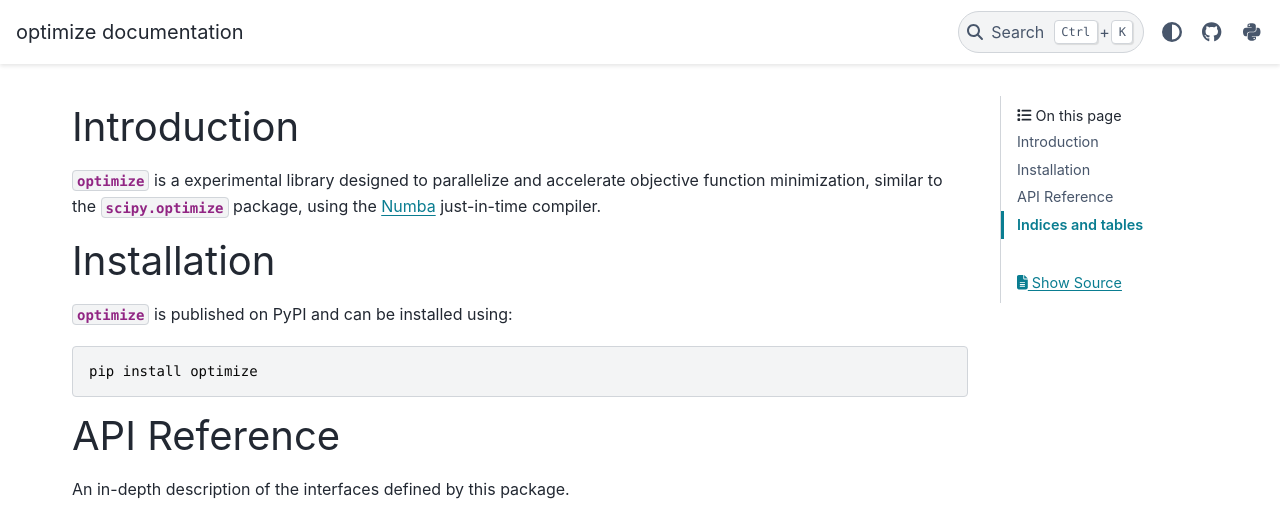
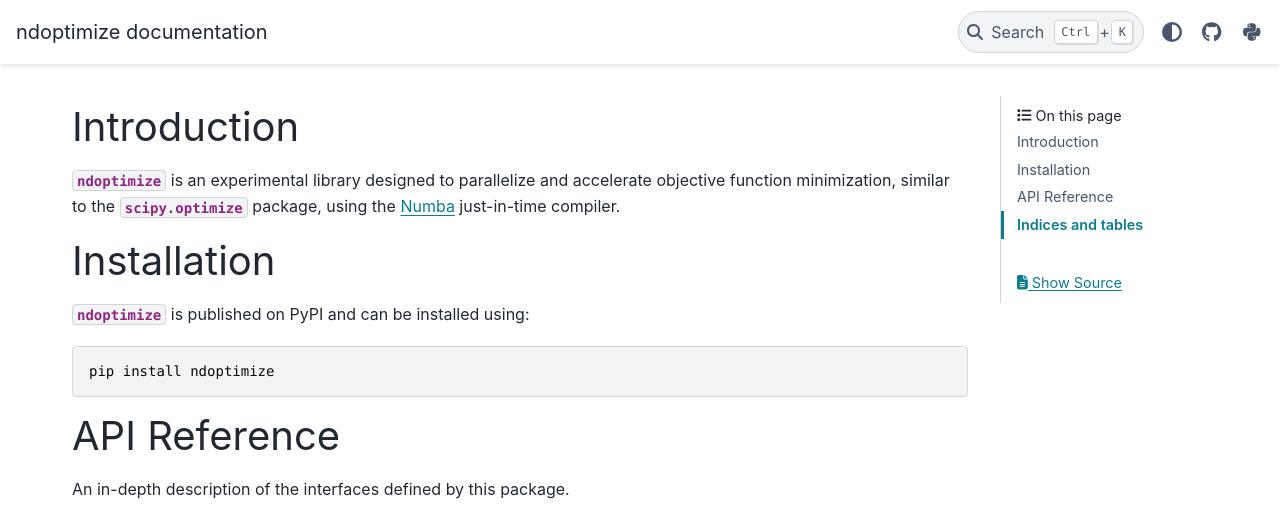
Before and after one commit to sun-data/ndoptimize, a Sphinx documentation site: the page built from docs/index.rst, in a window 1280 px wide, cut to the strip 0-517 px from the top of the page. Built offline with Sphinx 7.4.7 and the PyData theme 0.15.4, drawn with Linux system fonts in a browser that asks for light colours.

Commit message:
Renamed the project to `ndoptimize`. (#3)

```diff
--- a/docs/conf.py
+++ b/docs/conf.py
@@ -19,7 +19,7 @@
 
 # -- Project information -----------------------------------------------------
 
-project = 'optimize'
+project = 'ndoptimize'
 copyright = '2024, Roy T. Smart'
 author = 'Roy T. Smart'
 
@@ -71,13 +71,13 @@
     "icon_links": [
         {
             "name": "GitHub",
-            "url": "https://github.com/sun-data/optimize/",
+            "url": "https://github.com/sun-data/ndoptimize/",
             "icon": "fa-brands fa-github",
             "type": "fontawesome",
         },
         {
             "name": "PyPI",
-            "url": "https://pypi.org/project/optimize/",
+            "url": "https://pypi.org/project/ndoptimize/",
             "icon": "fa-brands fa-python",
         },
     ],
--- a/docs/index.rst
+++ b/docs/index.rst
@@ -1,7 +1,7 @@
 Introduction
 ============
 
-:mod:`optimize` is a experimental library designed to parallelize and
+:mod:`ndoptimize` is an experimental library designed to parallelize and
 accelerate objective function minimization, similar to the :mod:`scipy.optimize`
 package, using the `Numba <https://numba.readthedocs.io/en/stable/>`_
 just-in-time compiler.
@@ -9,9 +9,9 @@
 
 Installation
 ============
-:mod:`optimize` is published on PyPI and can be installed using::
+:mod:`ndoptimize` is published on PyPI and can be installed using::
 
-    pip install optimize
+    pip install ndoptimize
 
 
 API Reference
@@ -24,8 +24,7 @@
     :template: module_custom.rst
     :recursive:
 
-    optimize
-
+    ndoptimize
 
 
 Indices and tables
```
Also changed, not shown: README.md (+4 -4 lines), pyproject.toml (+4 -4 lines), ndoptimize/__init__.py (renamed from optimize/__init__.py), 1 other file.
